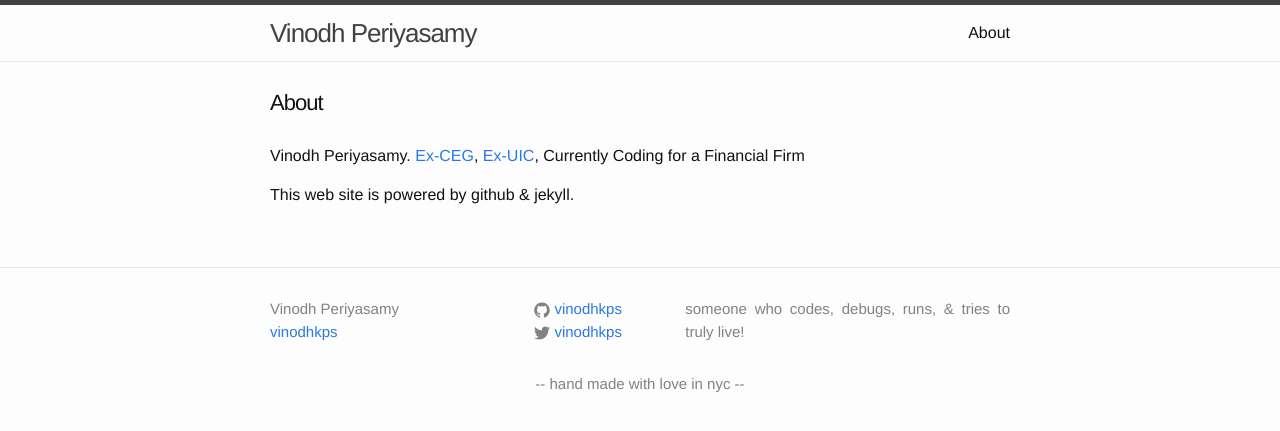
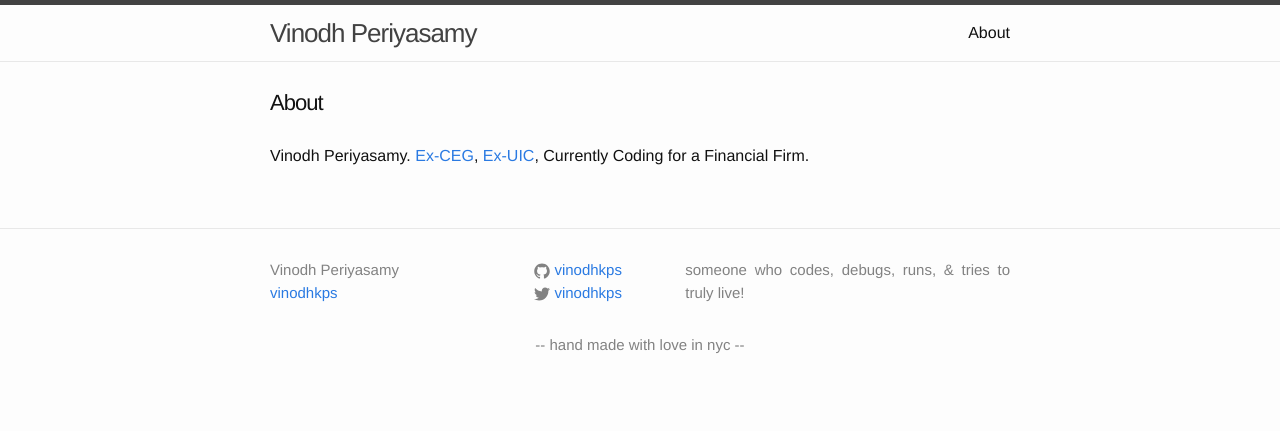
Before and after one commit to vinodhkps/vinodhkps.github.io, a Jekyll site: the page built from about.md, in a window 1280 px wide. Shown: the top 431 px of the page. Built offline with Jekyll 4.4.1, drawn with Linux system fonts in a browser that asks for light colours.

Commit message:
fix other typos.

```diff
--- a/about.md
+++ b/about.md
@@ -4,9 +4,8 @@
 permalink: /about/
 ---
 
-Vinodh Periyasamy. [Ex-CEG], [Ex-UIC], Currently Coding for a Financial Firm
+Vinodh Periyasamy. [Ex-CEG], [Ex-UIC], Currently Coding for a Financial Firm.
 
-This web site is powered by github & jekyll.
 
 [Ex-CEG]: http://cegalumni.org/
 [Ex-UIC]: http://www.uic.edu/uic/
```
